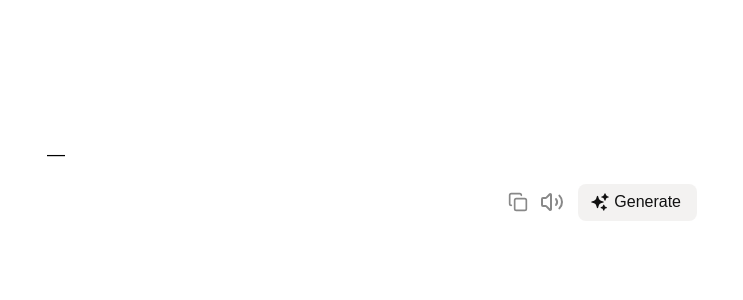
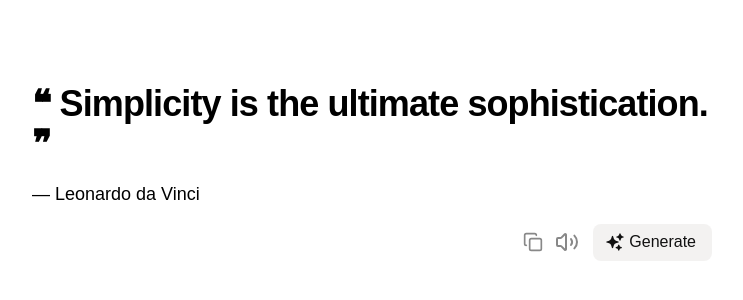
Before and after one commit to kevindermot99/Mate, a React (Vite) app: page /#/ in a window 1280 px wide. Shown: the part 228-528 px from the top of the page, without its empty margins (268-1011 px from the left). Built offline with nearby package versions, Linux system fonts and the light colour scheme; a web font is replaced by a local one.

Commit message:
Update Home.jsx

```diff
--- a/src/components/Home.jsx
+++ b/src/components/Home.jsx
@@ -6,13 +6,14 @@ import { HiSparkles } from "react-icons/hi2";
 
 function Home() {
     const [result, setResult] = useState("")
-    // const [result, setResult] = useState({
-    //     content: "The past is so much safer, because whatever's in it has already happened. It can't be changed; so, in a way, there's nothing to dread.",
-    //     originator: {
-    //         name: "Margaret Atwood",
-    //     },
-    //     tags: ["Way", "Change", "Past", "happening", "nothing", "paste"]
-    // })
+    const welcomeResult = {
+        content: "Simplicity is the ultimate sophistication.",
+        originator: {
+            name: "Leonardo da Vinci",
+        },
+    };
+
+
     const location = useLocation()
 
     const handleNewQuote = () => {
@@ -48,18 +49,18 @@ function Home() {
         if (cache.length > 0) {
             setResult(JSON.parse(cache))
         } else {
-
+            setResult(welcomeResult)
         }
     }, [])
 
     return (
         <div className='w-full min-h-svh flex flex-col items-center justify-center text-lg'>
-            <div className='w-full max-w-[650px]'>
+            <div className='w-full max-w-[680px]'>
                 <h1 className='font-bold text-4xl tracking-tight'>
                     {result !== "" && "❝ " + result.content + " ❞"}
                 </h1>
                 <p className='pt-4'>
-                    &mdash; &nbsp;{result !== "" && result.originator.name}
+                    {result !== "" && "— " + result.originator.name}
                 </p>
                 <div className='flex items-center justify-end gap-3 pt-4'>
                     <button className='text-dark-color/50 hover:text-dark-color text-xl'>
```
